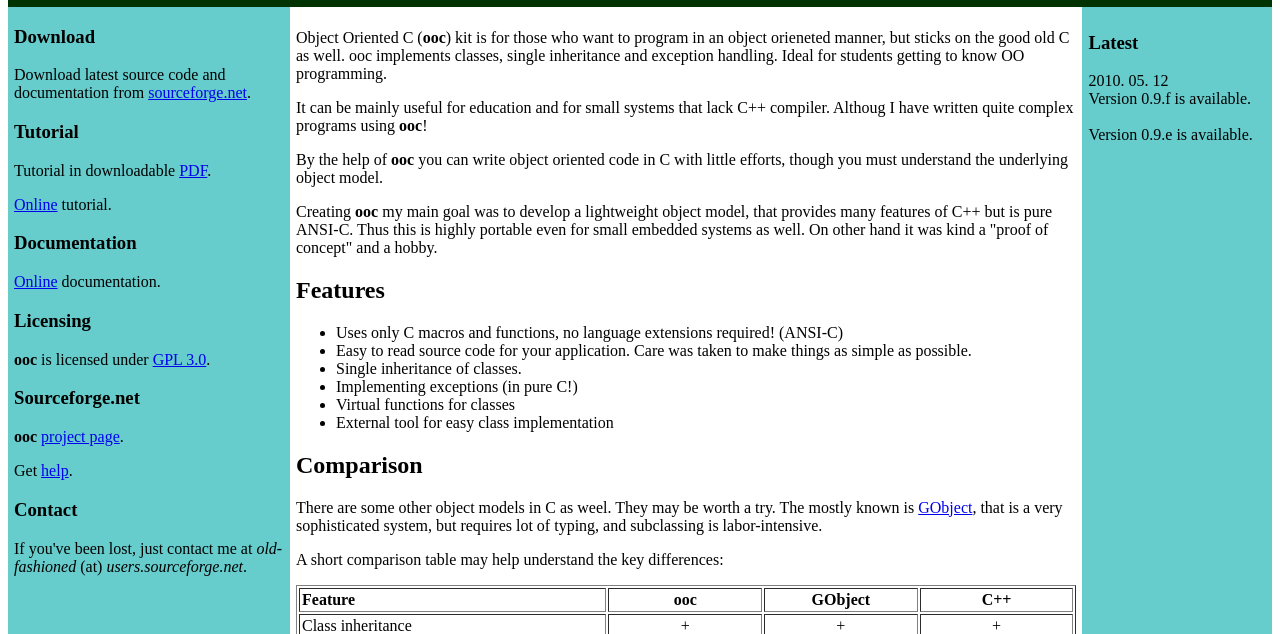
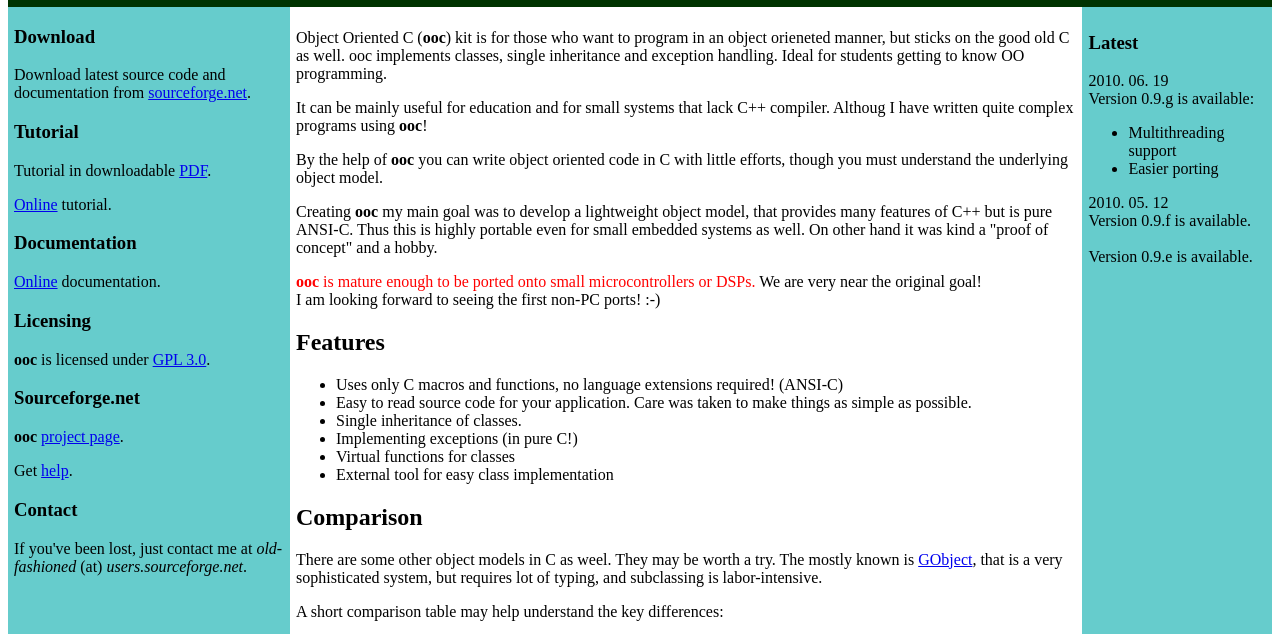
Before and after one commit to RickLeaf/ooc, a plain HTML site: page web/index.html in a window 1280 px wide. Shown: the part 93-727 px from the top of the page. Drawn offline with Linux system fonts and the light colour scheme.

Commit message:
web page
git-svn-id: https://svn.code.sf.net/p/ooc-coding/code/trunk@38 7ac8b16d-da6f-2841-a8f8-469ec185e512

```diff
--- a/web/index.html
+++ b/web/index.html
@@ -1,5 +1,6 @@
 <!DOCTYPE html PUBLIC "-//W3C//DTD HTML 4.01//EN" "http://www.w3.org/TR/html4/strict.dtd">
 <html><head>
+
 
 
   <meta content="text/html; charset=ISO-8859-1" http-equiv="content-type"><title>Object Oriented C - ooc</title>
@@ -68,7 +69,11 @@ goal was to develop a lightweight object model, that provides many
 features of C++ but is pure ANSI-C. Thus this is highly portable even
 for small embedded systems as well. On other hand it was kind a "proof
 of concept" and a hobby.<br>
+</p>
+      <p><strong style="color: red;">ooc</strong><span style="color: red;"> is mature enough to be ported onto small microcontrollers or DSPs. </span>We are very near the original goal!<br>
+I am looking forward to seeing the first non-PC ports! :-)<br>
       </p>
+
       <p> </p>
       <h2>Features</h2>
       <ul>
@@ -205,7 +210,15 @@ protected / public check<br>
       <em></em></div>
       </td>
       <td style="vertical-align: top; width: 15%; background-color: rgb(102, 204, 204);">
-      <h3>Latest</h3>2010. 05. 12<br>
+      <h3>Latest</h3>2010. 06. 19<br>
+
+Version 0.9.g is available:<br>
+      <ul>
+        <li>Multithreading support</li>
+        <li>Easier porting<br>
+        </li>
+      </ul>
+2010. 05. 12<br>
 Version 0.9.f is available.<br>
       <br>
 Version 0.9.e is available.<br>
```
